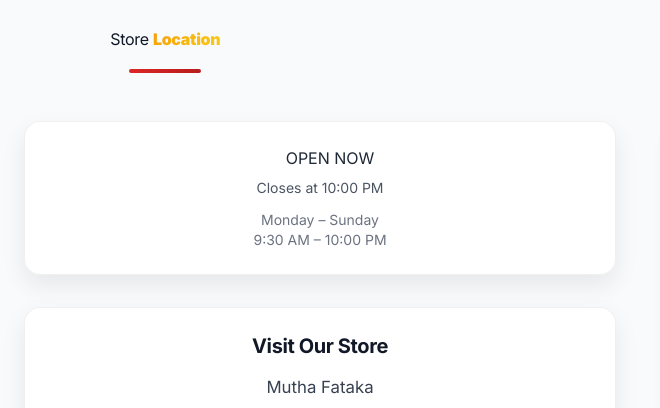
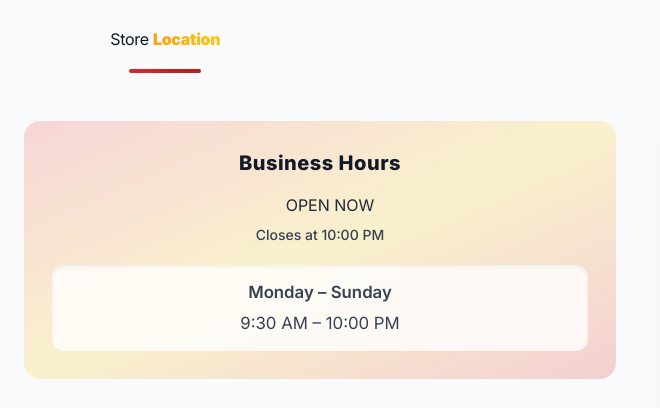
Before and after one commit to lavkeshmutha-ops/mutha-fataka, a plain HTML site: page index.html in a window 1280 px wide. Shown: the part 5980-6388 px from the top of the page, 0-660 px from the left. Drawn offline with nearby package versions, Linux system fonts and the light colour scheme.

Commit message:
Update index.html

```diff
--- a/index.html
+++ b/index.html
@@ -476,24 +476,49 @@
 
       <!-- Left: Cards -->
       <div class="grid gap-8">
-        <!-- Business Hours -->
-        <!-- ================= BUSINESS HOURS ================= -->
-<div class="card-hover p-6 text-center">
-  <div class="flex items-center justify-center gap-2 mb-2">
-    <span id="status-dot" class="w-3 h-3 rounded-full bg-gray-400"></span>
-    <span id="store-status" class="font-bold uppercase">
-      Checking...
-    </span>
+
+     <!-- ================= BUSINESS HOURS CARD ================= -->
+<div class="business-hours-card relative overflow-hidden rounded-2xl p-7 text-center">
+
+  <!-- Soft glow background -->
+  <div class="absolute inset-0 opacity-20 pointer-events-none bg-gradient-to-br from-red-500 via-yellow-400 to-red-600"></div>
+
+  <div class="relative z-10">
+
+    <h3 class="mb-4 text-xl font-extrabold tracking-wide text-gray-900">
+      Business Hours
+    </h3>
+
+    <!-- Status -->
+    <div class="flex items-center justify-center gap-2 mb-2">
+      <span
+        id="status-dot"
+        class="w-3 h-3 rounded-full bg-gray-400"
+      ></span>
+
+      <span
+        id="store-status"
+        class="font-extrabold uppercase tracking-wide text-gray-800"
+      >
+        Checking…
+      </span>
+    </div>
+
+    <!-- Time -->
+    <p
+      id="store-time"
+      class="text-sm font-medium text-gray-700"
+    >
+      Loading hours…
+    </p>
+
+    <!-- Static info -->
+    <div class="mt-5 rounded-xl bg-white/80 px-4 py-3 text-sm text-gray-700 shadow-inner">
+      <p class="font-semibold">Monday – Sunday</p>
+      <p>9:30 AM – 10:00 PM</p>
+    </div>
+
   </div>
-
-  <p id="store-time" class="text-sm text-gray-600">
-    Store hours loading
-  </p>
-
-  <p class="mt-3 text-sm text-gray-500">
-    Monday – Sunday<br>
-    9:30 AM – 10:00 PM
-  </p>
 </div>
 
 
```
